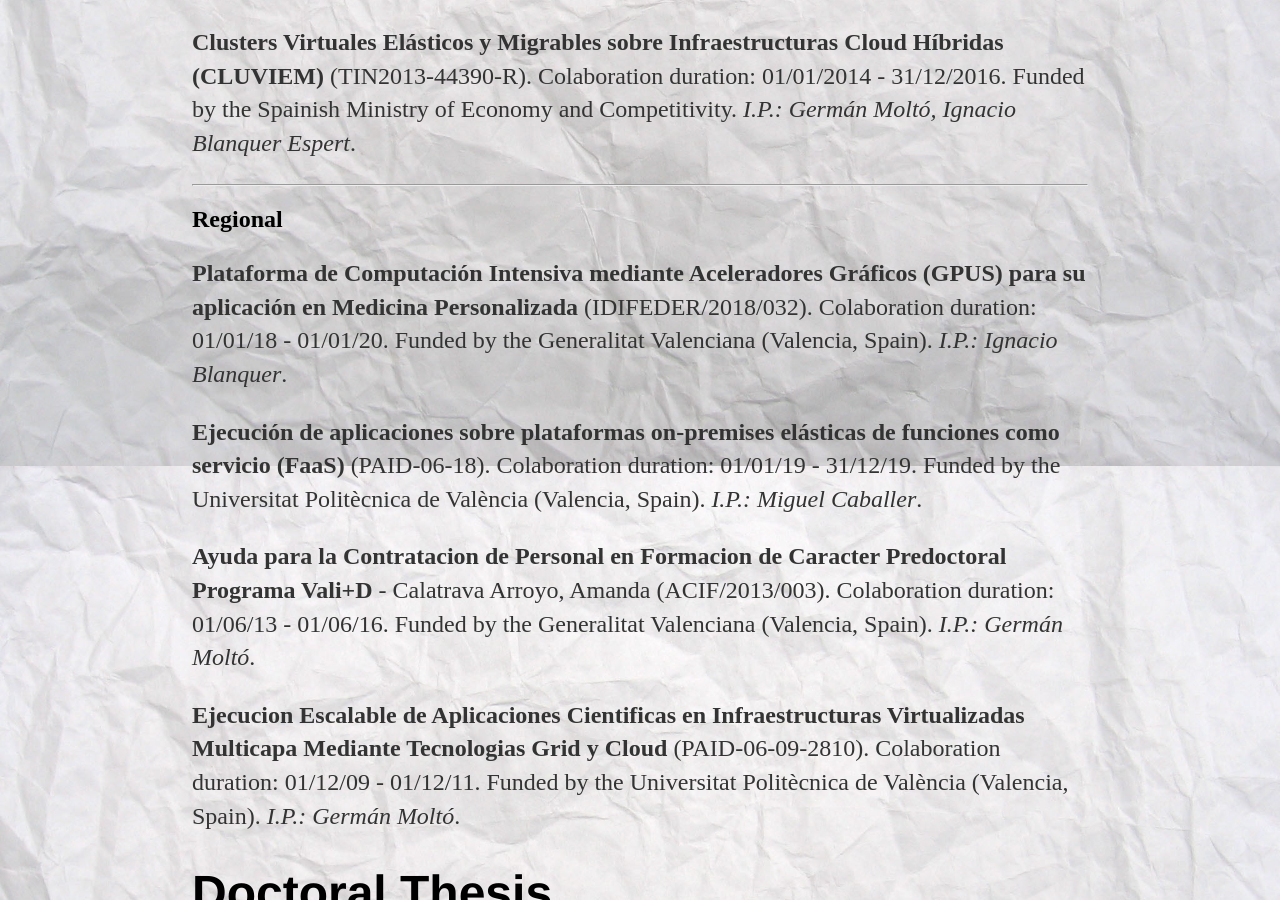
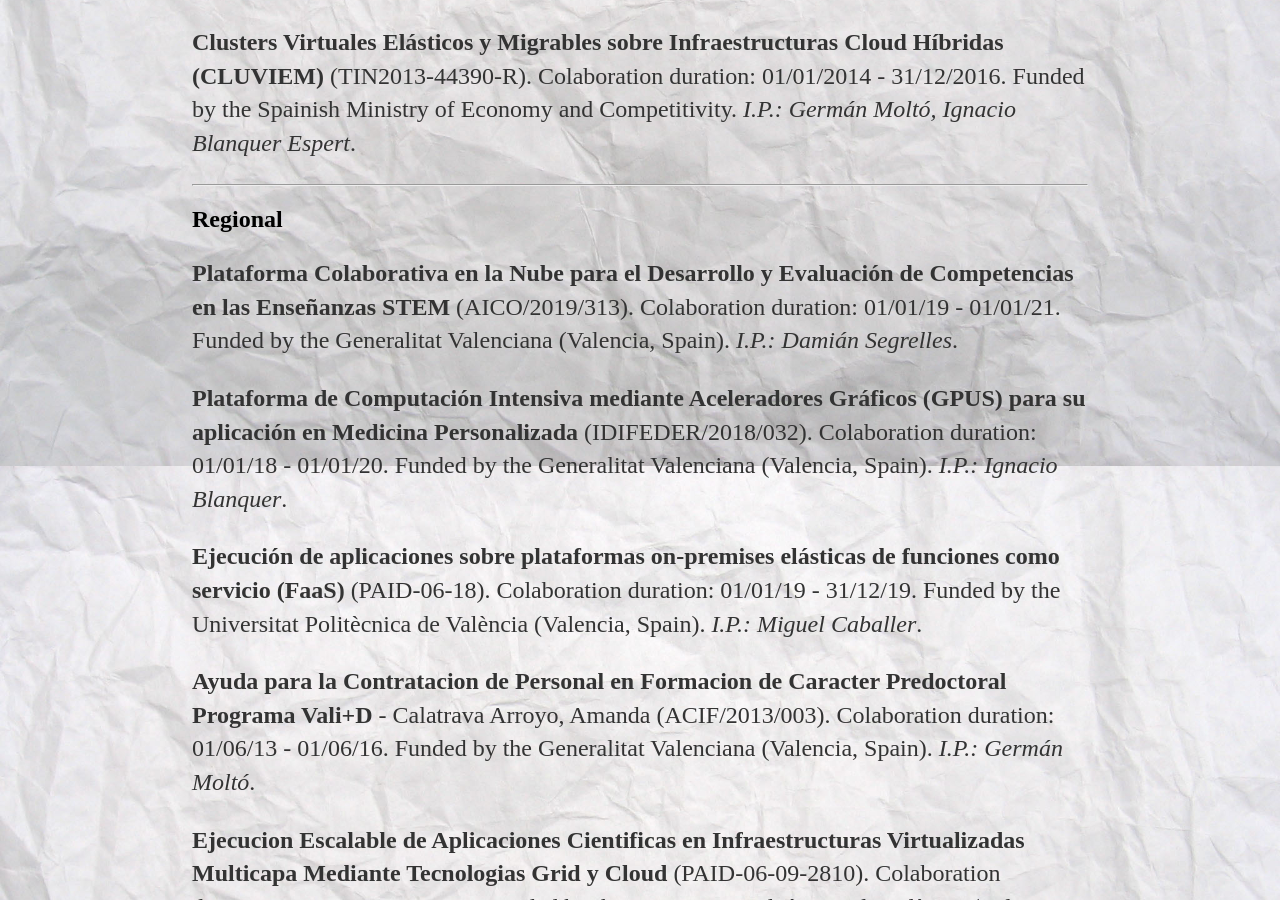
Before and after one commit to amcaar/amcaar.github.io, a Jekyll site: the page built from cv/index.html, in a window 1280 px wide and 900 px high, scrolled down 5294 px. Built offline with Jekyll 4.4.1, drawn with Linux system fonts in a browser that asks for light colours.

Commit message:
Update index.html

```diff
--- a/cv/index.html
+++ b/cv/index.html
@@ -169,6 +169,10 @@
 		<hr>
 
 		<h2>Regional</h2>
+		<p> <strong>Plataforma Colaborativa en la Nube para el Desarrollo y Evaluación de Competencias en las Enseñanzas STEM</strong>
+			(AICO/2019/313). Colaboration duration: 01/01/19 - 01/01/21. Funded by the Generalitat Valenciana (Valencia, Spain).
+			<em>I.P.: Damián Segrelles</em>. </p>
+
 		<p> <strong>Plataforma de Computación Intensiva mediante Aceleradores Gráficos (GPUS) para su aplicación en Medicina Personalizada</strong>
 			(IDIFEDER/2018/032). Colaboration duration: 01/01/18 - 01/01/20. Funded by the Generalitat Valenciana (Valencia, Spain).
 			<em>I.P.: Ignacio Blanquer</em>. </p>
```
